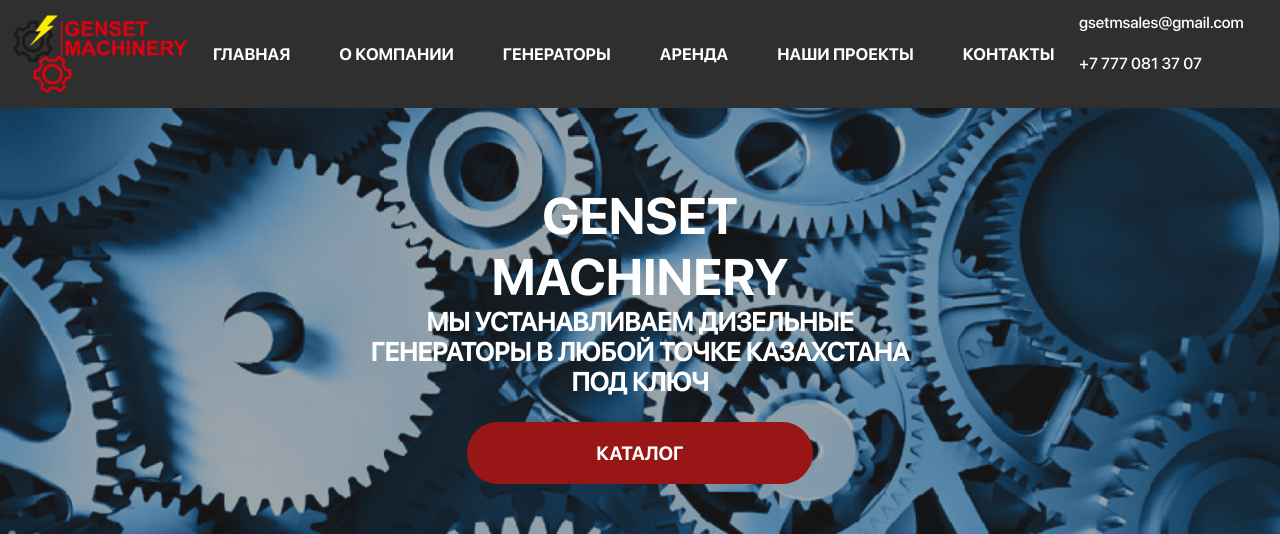
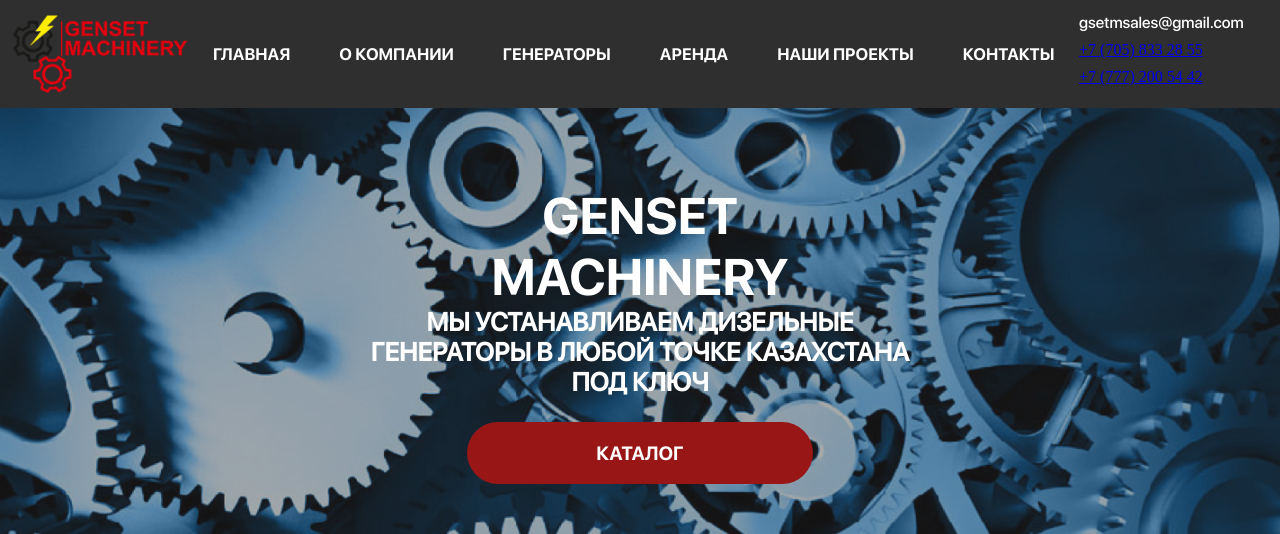
Before and after one commit to shabal1n/gsetm, a Django app: page /about/ in a window 1280 px wide. Shown: the top 534 px of the page. Run offline with Django 4.2, Linux system fonts and the light colour scheme.

Commit message:
Added new contacts

```diff
--- a/templates/template.html
+++ b/templates/template.html
@@ -46,7 +46,8 @@
         </div>
         <div class="contacts">
             <a href="mailto:gsetmsales@gmail.com" id="single_contact">gsetmsales@gmail.com</a>
-            <a href="tel:+77770813707" id="single_contact">+7 777 081 37 07</a>
+            <a href="tel:+77058332855">+7 (705) 833 28 55</a>
+            <a href="tel:+77772005442">+7 (777) 200 54 42</a>
         </div>
     </div>
 
@@ -69,7 +70,8 @@
             <div class="footer_item">
                 <h4>контакты</h4>
                 <a class="links">г. Алматы, микрорайон Тастыбулак, с/т Алмалы, д.76/1</a>
-                <a class="links" href="tel:+77770813707">+7 (777) 081 37 07</a>
+                <a href="tel:+77058332855">+7 (705) 833 28 55</a>
+                <a href="tel:+77772005442">+7 (777) 200 54 42</a>
                 <a class="links" href="mailto:gsetmsales@gmail.com">gsetmsales@gmail.com</a>
             </div>
             <div class="footer_item">
```
